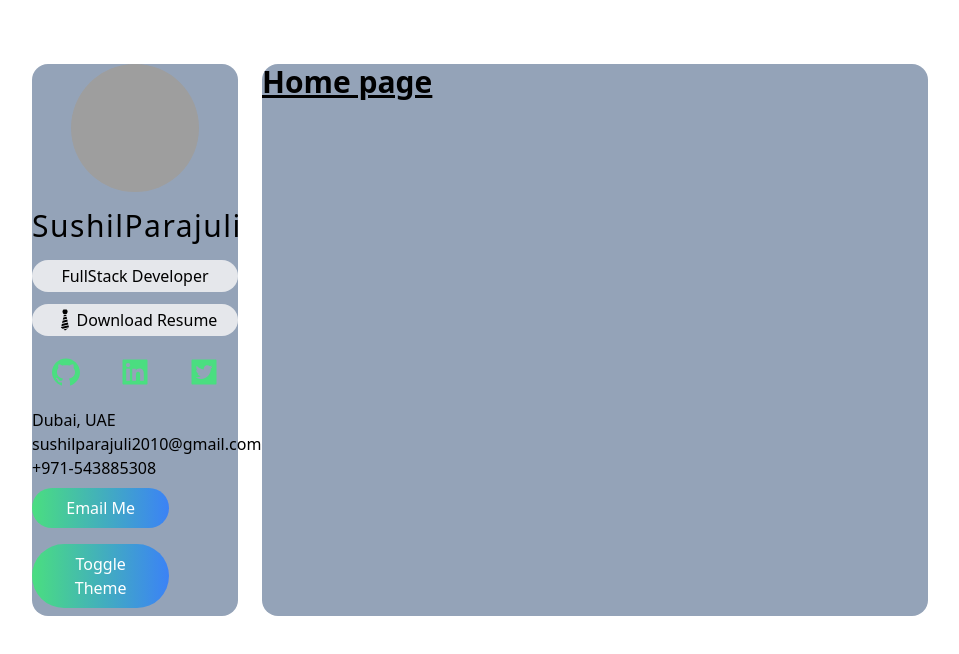
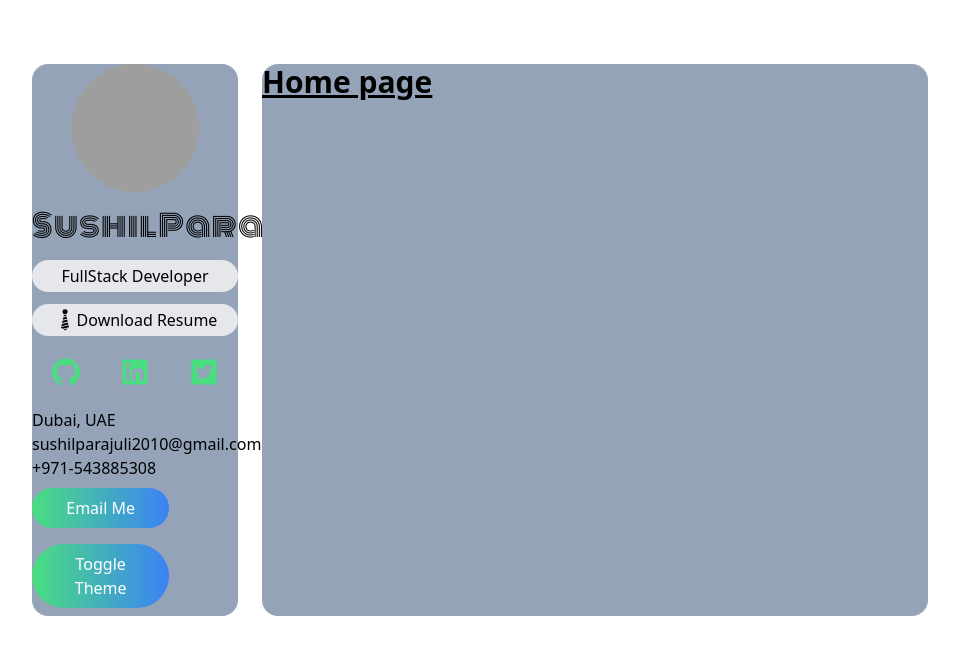
Before and after one commit to Front2FullStack/nextjs-portfolio, a Next.js app: page / in a window 1280 px wide. Shown: the top 654 px of the page, without its empty margins (160-1119 px from the left). Built offline with nearby package versions, Linux system fonts and the light colour scheme; grey boxes are pictures that could not be loaded.

Commit message:
custom font added with custom document

```diff
--- a/components/Sidebar.tsx
+++ b/components/Sidebar.tsx
@@ -11,7 +11,7 @@
                 alt="user avatar"
                 className="w-32 h-32 mx-auto rounded-full"
                 />
-                <h3 className="my-4 text-3xl font-medium tracking-wider">
+                <h3 className="my-4 text-3xl font-medium tracking-wider font-monton">
                     <span>Sushil</span>
                     Parajuli
                 </h3>
--- a/package.json
+++ b/package.json
@@ -10,7 +10,8 @@
   "dependencies": {
     "next": "12.0.7",
     "react": "17.0.2",
-    "react-dom": "17.0.2"
+    "react-dom": "17.0.2",
+    "react-icons": "^4.3.1"
   },
   "devDependencies": {
     "@types/node": "17.0.8",
--- /dev/null
+++ b/pages/_document.tsx
@@ -0,0 +1,21 @@
+import Document, { Html, Head, Main, NextScript } from 'next/document'
+
+class MyDocument extends Document {
+  render() {
+    return (
+      <Html>
+        <Head>
+            <link rel="preconnect" href="https://fonts.googleapis.com" />
+            <link rel="preconnect" href="https://fonts.gstatic.com" crossorigin />
+            <link href="https://fonts.googleapis.com/css2?family=Monoton&display=swap" rel="stylesheet" />
+        </Head>
+        <body>
+          <Main />
+          <NextScript />
+        </body>
+      </Html>
+    )
+  }
+}
+
+export default MyDocument
--- a/tailwind.config.js
+++ b/tailwind.config.js
@@ -4,6 +4,9 @@
     "./components/**/*.{js,ts,jsx,tsx}",
   ],
   theme: {
+    fontFamily: {
+      'monton': ['Monoton', 'cursive',],
+    },
     extend: {},
   },
   plugins: [],
```
